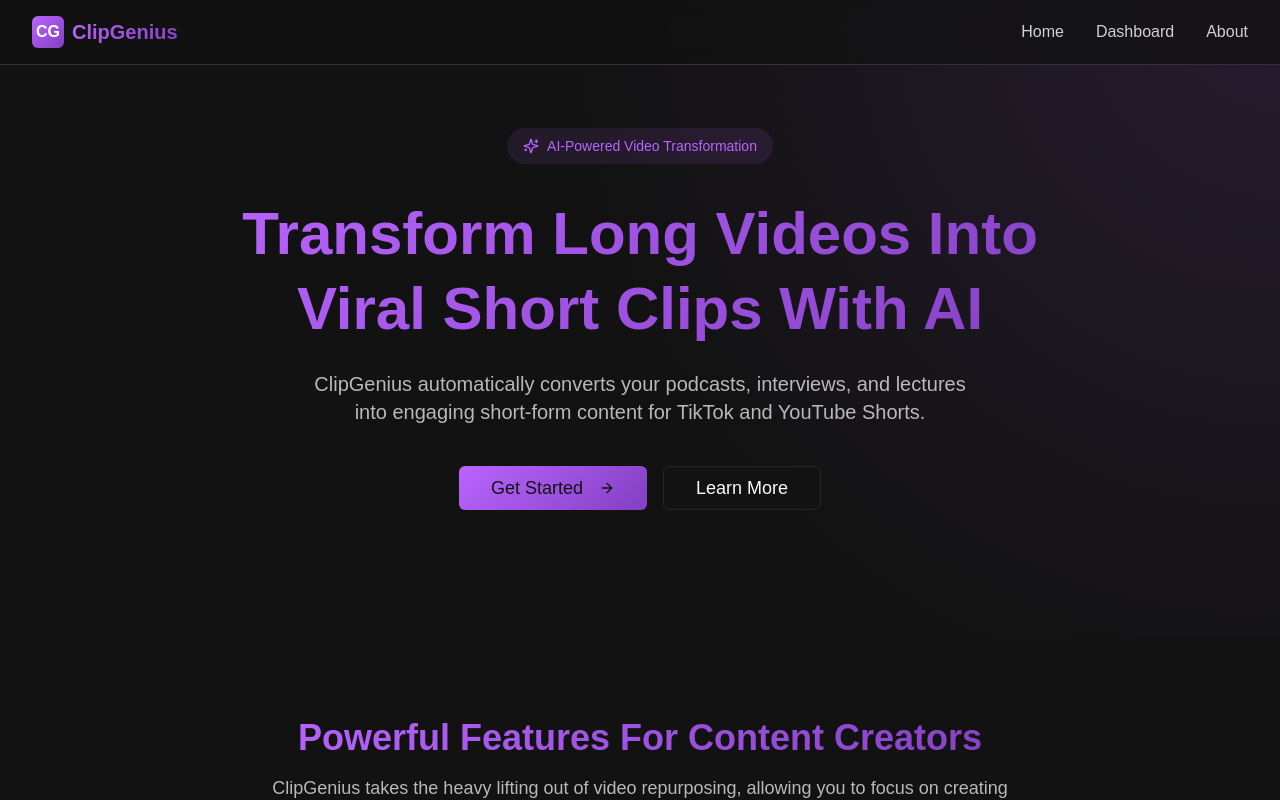
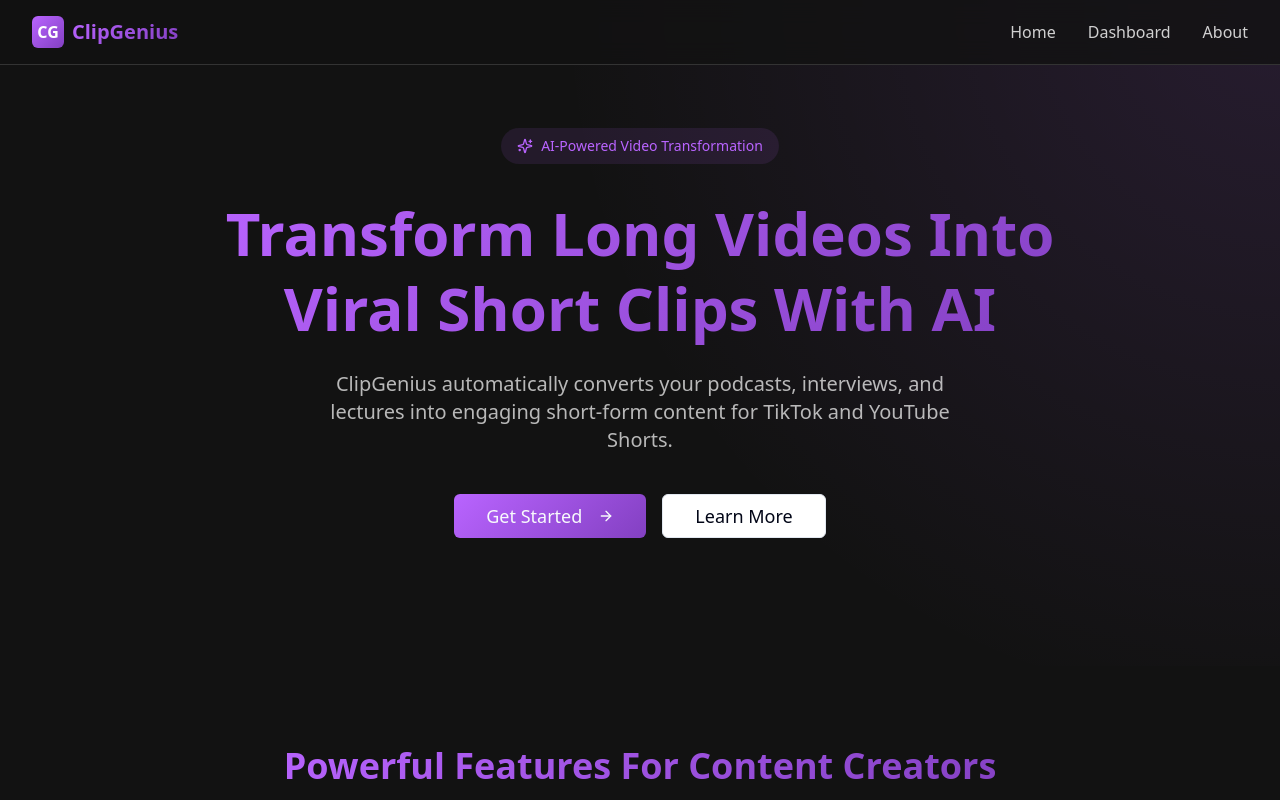
Before and after one commit to mmaazkhanhere/agent-cuts-frontend, a Next.js app: page / in a window 1280 px wide. Shown: the top 800 px of the page. Built offline with nearby package versions, Linux system fonts and the light colour scheme.

Commit message:
fix(styles): correct color hex values in global.css

```diff
--- a/app/globals.css
+++ b/app/globals.css
@@ -2,81 +2,89 @@
 
 :root {
 
-  --background: #121212;
-  --foreground: #fafafa;
+  --background: #ffffff;
+  --foreground: #020617;
 
-  --card: #121212;
-  --card-foreground: #fafafa;
+  --card: #ffffff;
+  --card-foreground: #020617;
 
-  --popover: #121212;
-  --popover-foreground: #fafafa;
+  --popover: #ffffff;
+  --popover-foreground: #020617;
 
-  --primary: #BB86FC;
-  --primary-foreground: #121212;
+  --primary: #b661ff;
+  --primary-foreground: #f8fafc;
 
-  --secondary: #e8f2fc;
+  --secondary: #f1f5f9;
   --secondary-foreground: #0f172a;
 
-  --muted: #262626;
-  --muted-foreground: #9BA6B7;
+  --muted: #f1f5f9;
+  --muted-foreground: #64748b;
 
-  --accent: #f6f7f9;
-  --accent-foreground: #1c1c20;
+  --accent: #f1f5f9;
+  --accent-foreground: #0f172a;
 
-  --destructive: #ef4444;
-  --destructive-foreground: #fafafa;
+  --destructive: #dc2626;
+  --destructive-foreground: #f8fafc;
+
+  --border: #e2e8f0;
+  --input: #e2e8f0;
+  --ring: #b661ff;
 
   --sidebar-background: #fafafa;
-  --sidebar-foreground: #404040;
+  --sidebar-foreground: #434449;
   --sidebar-primary: #1a1a1a;
   --sidebar-primary-foreground: #fafafa;
   --sidebar-accent: #f5f5f6;
   --sidebar-accent-foreground: #1a1a1a;
-  --sidebar-border: #e0e2e6;
-  --sidebar-ring: #3b82f6;
+  --sidebar-border: #e8e8e8;
 
-  --border: #262626;
-  --input: #262626;
-  --ring: #BB86FC;
 
-  --purple: #b964ff;
-  --purple-light: #d690ff;
-  --purple-dark: #8340c2;
-  --dark-bg: #121212;
-  --dark-card: #1e1e1e;
-  --dark-border: #333333;
+  --clipgenius-purple: #b964ff;
+  --clipgenius-purple-light: #d690ff;
+  --clipgenius-purple-dark: #8340c2;
+  --clipgenius-dark-bg: #121212;
+  --clipgenius-dark-card: #1e1e1e;
+  --clipgenius-dark-border: #333333;
 
 
 }
 
 .dark {
   --background: #121212;
-  --foreground: #fafafa;
-  --card: #0a0a0b;
-  --card-foreground: #fafafa;
-  --popover: #0a0a0b;
-  --popover-foreground: #fafafa;
-  --primary: #a855f7;
-  --primary-foreground: #1c1c20;
-  --secondary: #262626;
-  --secondary-foreground: #fafafa;
-  --muted: #262626;
-  --muted-foreground: #a3a3a3;
-  --accent: #262626;
-  --accent-foreground: #fafafa;
-  --destructive: #dc2626;
-  --destructive-foreground: #fafafa;
-  --border: #262626;
-  --input: #262626;
-  --ring: #bfdbfe;
+  --foreground: #f8fafc;
+
+  --card: #020617;
+  --card-foreground: #f8fafc;
+
+  --popover: #020617;
+  --popover-foreground: #f8fafc;
+
+  --primary: #b661ff;
+  --primary-foreground: #0f172a;
+
+  --secondary: #1e293b;
+  --secondary-foreground: #f8fafc;
+
+  --muted: #1e293b;
+  --muted-foreground: #94a3b7;
+
+  --accent: #1e293b;
+  --accent-foreground: #f8fafc;
+
+  --destructive: #7f1d1d;
+  --destructive-foreground: #f8fafc;
+
+  --border: #1e293b;
+  --input: #1e293b;
+  --ring: #d9d9d9;
+
   --sidebar-background: #1a1a1a;
-  --sidebar-foreground: #f5f5f5;
-  --sidebar-primary: #3b82f6;
+  --sidebar-foreground: #f5f5f6;
+  --sidebar-primary: #2563eb;
   --sidebar-primary-foreground: #ffffff;
-  --sidebar-accent: #262626;
-  --sidebar-accent-foreground: #f5f5f5;
-  --sidebar-border: #262626;
-  --sidebar-ring: #3b82f6;
+  --sidebar-accent: #282828;
+  --sidebar-accent-foreground: #f5f5f6;
+  --sidebar-border: #282828;
 }
 
 @theme {
@@ -109,16 +117,16 @@
   --color-ring: var(--ring);
   --font-sans: var(--font-geist-sans);
   --font-mono: var(--font-geist-mono);
-  --color-purple: var(--purple);
-  --color-clipgenius-purple: var(--purple);
-  --color-clipgenius-purple-light: var(--purple-light);
-  --color-clipgenius-purple-dark: var(--purple-dark);
-  --color-clipgenius-dark-bg: var(--dark-bg);
-  --color-clipgenius-dark-card: var(--dark-card);
-  --color-clipgenius-dark-border: var(--dark-border);
+  --color-purple: var(--clipgenius-purple);
+  --color-clipgenius-purple: var(--clipgenius-purple);
+  --color-clipgenius-purple-light: var(--clipgenius-purple-light);
+  --color-clipgenius-purple-dark: var(--clipgenius-purple-dark);
+  --color-clipgenius-dark-bg: var(--clipgenius-dark-bg);
+  --color-clipgenius-dark-card: var(--clipgenius-dark-card);
+  --color-clipgenius-dark-border: var(--clipgenius-dark-border);
 
   /* Background gradients */
-  --background-image-gradient-purple: linear-gradient(135deg, #b964ff 0%, #8340c2 100%);
+  --background-image-gradient-purple: linear-gradient(135deg, var(--clipgenius-purple) 0%, var(--clipgenius-purple-dark) 100%);
 
   /* Border radius */
   --radius: 0.5rem;
@@ -146,9 +154,17 @@
 
 }
 
+@layer base {
+  body {
+    background: var(--clipgenius-dark-bg);
+    color: var(--foreground);
+  }
+
+}
+
 @layer utilities {
   .gradient-text {
-    background: linear-gradient(135deg, #b964ff 0%, var(--purple-dark) 100%);
+    background: linear-gradient(135deg, var(--clipgenius-purple) 0%, var(--clipgenius-purple-dark) 100%);
     background-clip: text;
     -webkit-background-clip: text;
     color: transparent;
@@ -177,14 +193,14 @@
   }
 
   .upload-dropzone.active {
-    border-color: #b964ff;
+    border-color: var(--clipgenius-purple);
     background-color: rgba(185, 100, 255, 0.1);
   }
 
   .clip-card {
-    background-color: #1e1e1e;
+    background-color: var(--clipgenius-dark-card);
     border-radius: 8px;
-    border: 1px solid #333333;
+    border: 1px solid var(--clipgenius-dark-border);
     padding: 1rem;
     transition: all 300ms;
   }
@@ -277,9 +293,3 @@
     --foreground: #ededed;
   }
 } */
-
-body {
-  background: var(--background);
-  color: var(--foreground);
-  font-family: Arial, Helvetica, sans-serif;
-}
--- a/app/home/Hero.tsx
+++ b/app/home/Hero.tsx
@@ -36,7 +36,7 @@ const Hero = () => {
                 Get Started <ArrowRight className="ml-2 h-5 w-5" />
               </Link>
             </Button>
-            <Button variant="outline" size="lg" className="text-lg font-medium">
+            <Button variant="outline" size="lg" className="text-lg font-medium cursor-pointer">
               Learn More
             </Button>
           </div>
```
